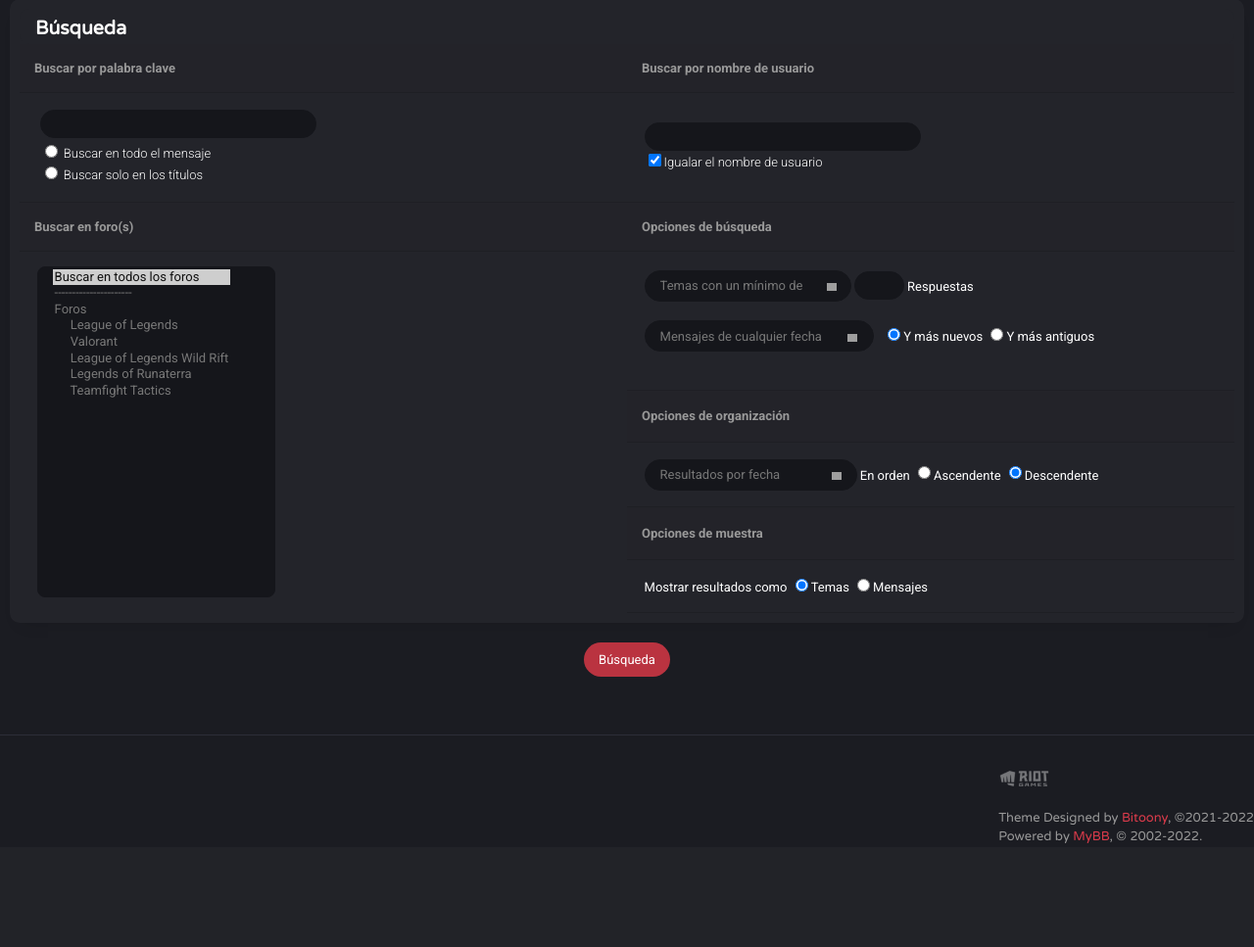
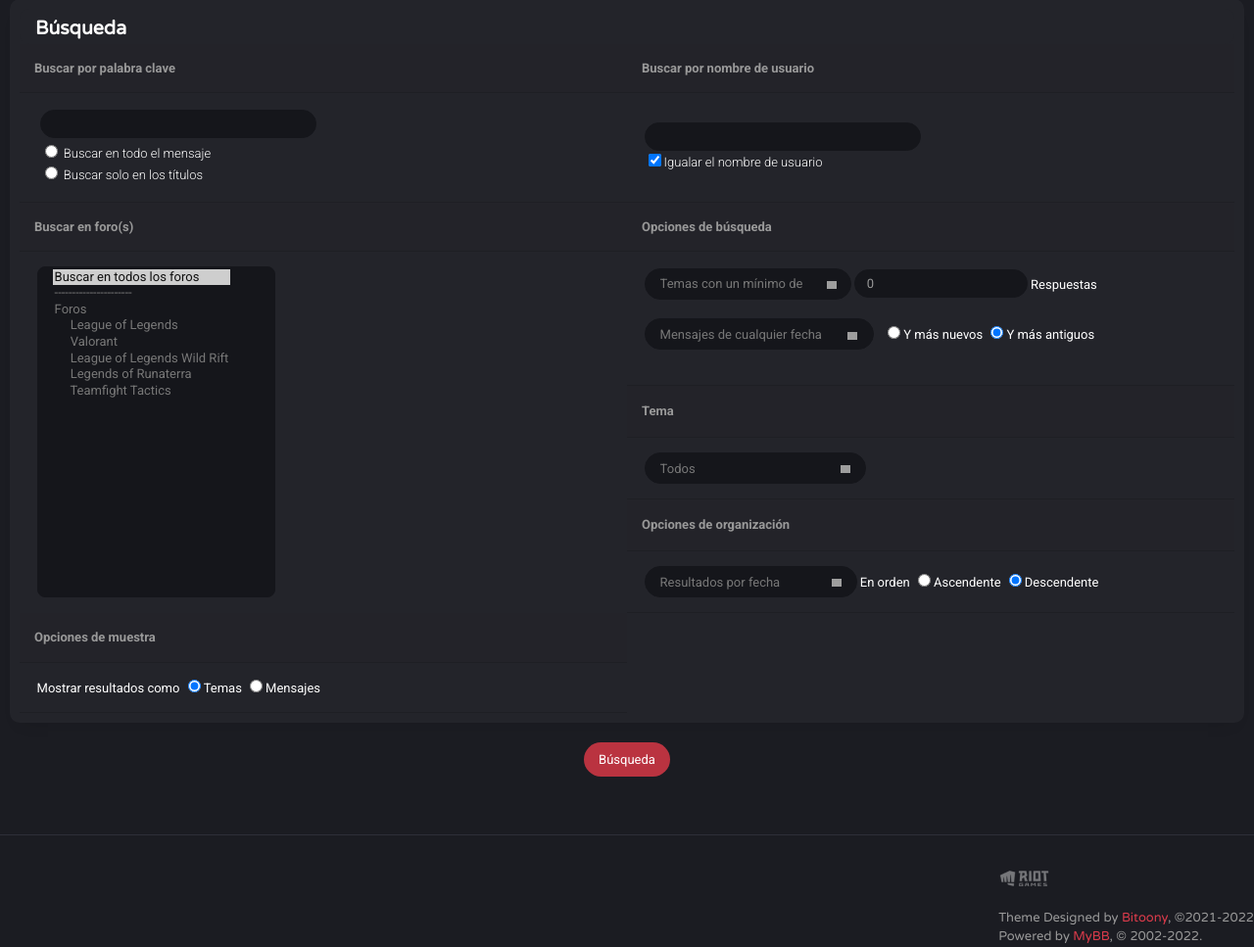
Before and after one commit to DEVL12/foro-riot, a PHP site: page /programas/search/search in a window 1280 px wide. Shown: the part 186-1153 px from the top of the page at 98% size. Before the commit the page ends 1047 px from the top, so only its background shows below. Run offline with PHP 8.4, Linux system fonts and the light colour scheme; some libraries are stand-ins or nearby versions; grey boxes are pictures that could not be loaded.

Commit message:
agregado el campo temas

```diff
--- a/views/search/search.php
+++ b/views/search/search.php
@@ -52,7 +52,7 @@
 
         <tr>
           <td class="trow1 no_bottom_border" rowspan="5">
-            <select name="forums[]" size="20" multiple="multiple" style="height:auto;">
+            <select name="forum" size="20" multiple="multiple" style="height:auto;">
               <option value="all" selected="selected">Buscar en todos los foros</option>
               <option value="all">----------------------</option>
               <option value="1"> Foros</option>
@@ -68,7 +68,7 @@
             <select name="findthreadst">
               <option value="1">Temas con un mínimo de</option>
               <option value="2">Temas con un máximo de</option>
-            </select> <input type="text" class="textbox" name="numreplies" size="2" maxlength="4" />&nbsp;Respuestas<br /><br />
+            </select> <input type="number" class="textbox" id="numreplies" name="numreplies" size="2" value = "0" maxlength="4" />&nbsp;Respuestas<br /><br />
 
             <select name="postdate">
               <option value="0">Mensajes de cualquier fecha</option>
@@ -80,10 +80,32 @@
               <option value="180">Mensajes de hace 6 meses</option>
               <option value="365">Mensajes de hace 1 año</option>
             </select>&nbsp;&nbsp;
-            <input type="radio" class="radio" name="pddir" value="1" checked="checked" />Y más nuevos
-            <input type="radio" class="radio" name="pddir" value="0" />Y más antiguos<br /><br />
+            <input type="radio" class="radio" name="pddir" value="1"  />Y más nuevos
+            <input type="radio" class="radio" name="pddir" value="0" checked="checked" />Y más antiguos<br /><br />
           </td>
         </tr>
+
+        <tr>
+          <td class="tcat"><strong>Tema</strong></td>
+        </tr>
+
+        <tr>
+          <td class="trow1">
+            <select name="topic">
+            <option value="all">Todos</option>
+              <option value="Bug">Bug</option>
+              <option value="Creaciones de la comunidad">Creaciones de la comunidad</option>
+              <option value="Eventos">Eventos</option>
+              <option value="General">General</option>
+              <option value="Jugabilidad">Jugabilidad</option>
+              <option value="Memes">Memes</option>
+              <option value="Problemas tecnicos">Problemas técnicos</option>
+              <option value="Queja">Queja</option>
+              <option value="Reclutamiento">Reclutamiento</option>
+              <option value="Reporte a jugador">Reporte a jugador</option>
+            </select>
+        </tr>
+
 
         <tr>
           <td class="tcat"><strong>Opciones de organización</strong></td>
```
